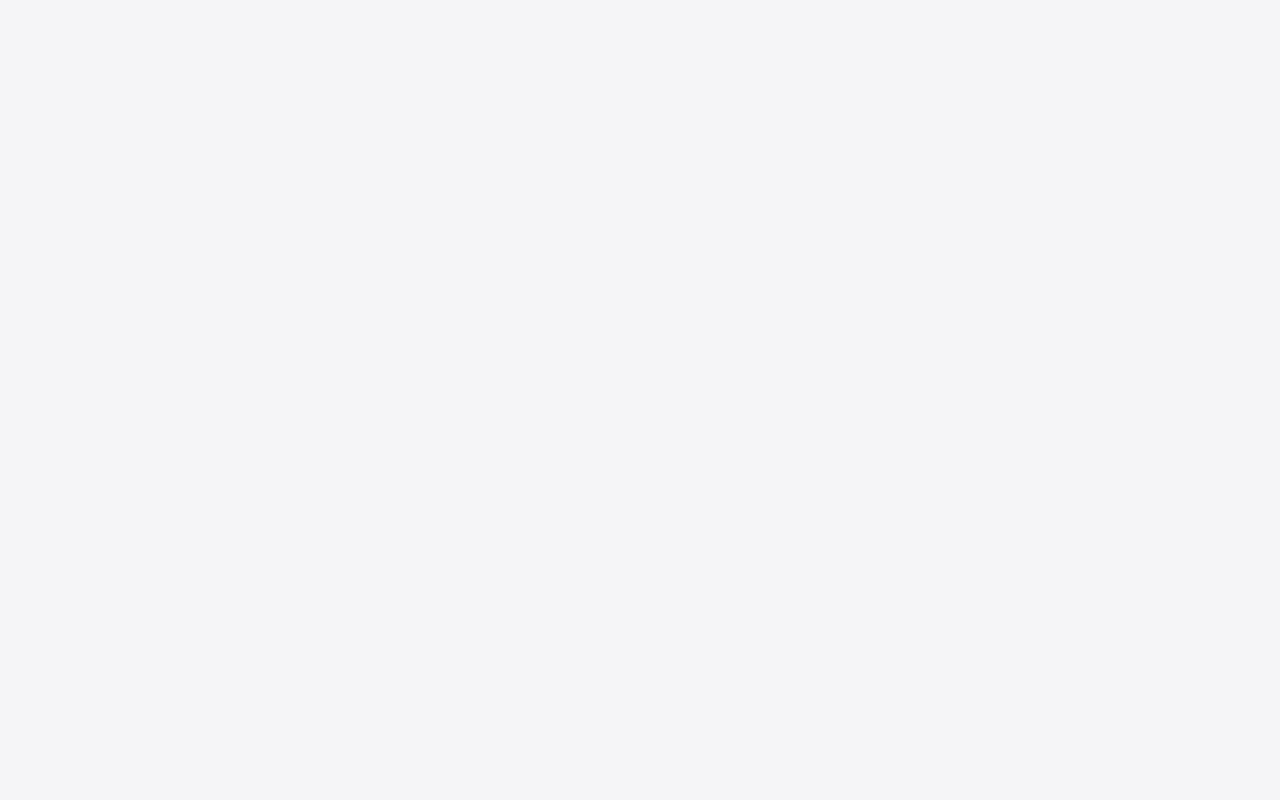
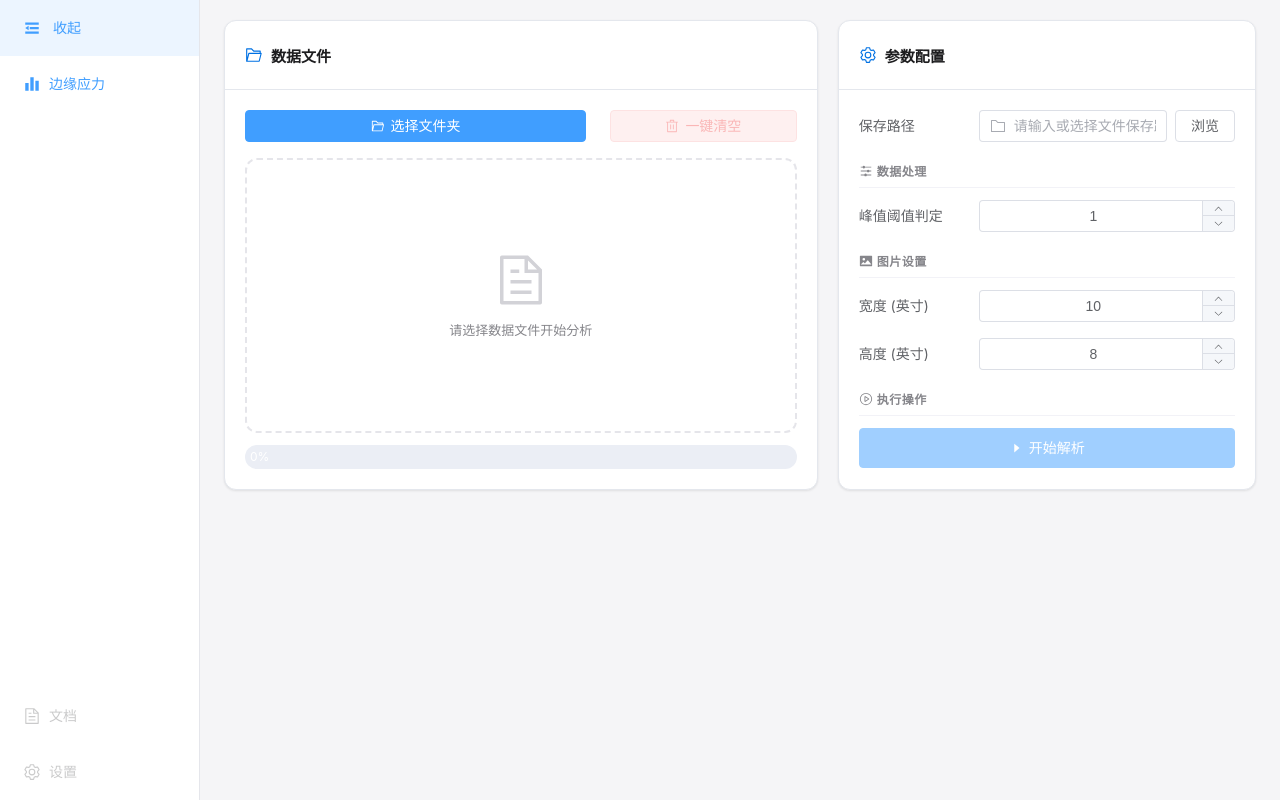
Before and after one commit to youjunxiaji/yanfa7, a Vue app in the folder frontend/: page /#/edge-stress in a window 1280 px wide. Before the commit this address had no page. Built offline with nearby package versions, Linux system fonts and the light colour scheme.

Commit message:
refactor: 改造 SideNav 侧边栏，从 demo 改为基于路由的动态菜单

```diff
--- a/frontend/src/renderer/src/App.vue
+++ b/frontend/src/renderer/src/App.vue
@@ -1,13 +1,39 @@
 <template>
-    <div class="app-wrapper">
-        <router-view />
-    </div>
+    <el-container class="app-layout">
+        <el-aside
+            :width="sideWidth"
+            class="app-aside"
+        >
+            <SideNav v-model:collapsed="collapsed" />
+        </el-aside>
+        <el-main class="app-main">
+            <router-view />
+        </el-main>
+    </el-container>
 </template>
 
+<script setup lang="ts">
+import { ref, computed } from 'vue'
+import SideNav from '@renderer/components/SideNav.vue'
+
+const collapsed = ref(false)
+const sideWidth = computed(() => (collapsed.value ? '64px' : '200px'))
+</script>
+
 <style>
-.app-wrapper {
+.app-layout {
+    min-height: 100vh;
+}
+
+.app-aside {
+    overflow: hidden;
+    transition: width 0.3s ease;
+    border-right: 1px solid #e5e6eb;
+}
+
+.app-main {
     padding: 20px 24px 24px;
     background-color: #f5f5f7;
-    min-height: 100vh;
+    overflow-y: auto;
 }
 </style>
--- /dev/null
+++ b/frontend/src/renderer/src/components/SideNav.vue
@@ -0,0 +1,106 @@
+<template>
+    <div class="side-nav">
+        <el-menu
+            :default-active="activeMenu"
+            :collapse="collapsed"
+            :router="true"
+            class="side-menu"
+        >
+            <li class="el-menu-item collapse-item" @click="toggleCollapse">
+                <el-icon>
+                    <Fold v-if="!collapsed" />
+                    <Expand v-else />
+                </el-icon>
+                <span v-show="!collapsed" class="collapse-label">收起</span>
+            </li>
+
+            <el-menu-item
+                v-for="route in menuRoutes"
+                :key="route.path"
+                :index="route.path"
+            >
+                <el-icon>
+                    <component :is="iconMap[route.meta?.icon as string]" />
+                </el-icon>
+                <template #title>{{ route.meta?.title }}</template>
+            </el-menu-item>
+
+            <div class="menu-spacer" />
+
+            <el-menu-item index="/docs" disabled>
+                <el-icon><Document /></el-icon>
+                <template #title>文档</template>
+            </el-menu-item>
+            <el-menu-item index="/settings" disabled>
+                <el-icon><Setting /></el-icon>
+                <template #title>设置</template>
+            </el-menu-item>
+        </el-menu>
+    </div>
+</template>
+
+<script setup lang="ts">
+import { computed, type Component, markRaw } from 'vue'
+import { useRoute, useRouter } from 'vue-router'
+import {
+    Document,
+    Setting,
+    Fold,
+    Expand,
+    Histogram
+} from '@element-plus/icons-vue'
+
+const iconMap: Record<string, Component> = {
+    Histogram: markRaw(Histogram)
+}
+
+const collapsed = defineModel<boolean>('collapsed', { default: false })
+
+const route = useRoute()
+const router = useRouter()
+
+const activeMenu = computed(() => route.path)
+
+const menuRoutes = computed(() =>
+    router.options.routes.filter((r) => r.meta?.title && r.meta?.icon)
+)
+
+function toggleCollapse() {
+    collapsed.value = !collapsed.value
+}
+</script>
+
+<style scoped>
+.side-nav {
+    display: flex;
+    flex-direction: column;
+    height: 100%;
+}
+
+.side-menu {
+    flex: 1;
+    display: flex;
+    flex-direction: column;
+    border-right: none !important;
+}
+
+.side-menu:not(.el-menu--collapse) {
+    width: 200px;
+}
+
+.collapse-item {
+    cursor: pointer;
+}
+
+.collapse-item:hover {
+    color: var(--el-color-primary) !important;
+}
+
+.collapse-item .collapse-label {
+    margin-left: 4px;
+}
+
+.menu-spacer {
+    flex: 1;
+}
+</style>
--- a/frontend/src/renderer/src/router/index.ts
+++ b/frontend/src/renderer/src/router/index.ts
@@ -4,7 +4,12 @@ import type { RouteRecordRaw } from 'vue-router'
 const routes: RouteRecordRaw[] = [
     {
         path: '/',
+        redirect: '/edge-stress'
+    },
+    {
+        path: '/edge-stress',
         name: 'EdgeStress',
+        meta: { title: '边缘应力', icon: 'Histogram' },
         component: () => import('@renderer/views/EdgeStressView.vue')
     }
 ]
```
Also changed, not shown: 1 other file (tests, documents, lock files or other folders). Lines whose indentation alone changed are shown as unchanged.
